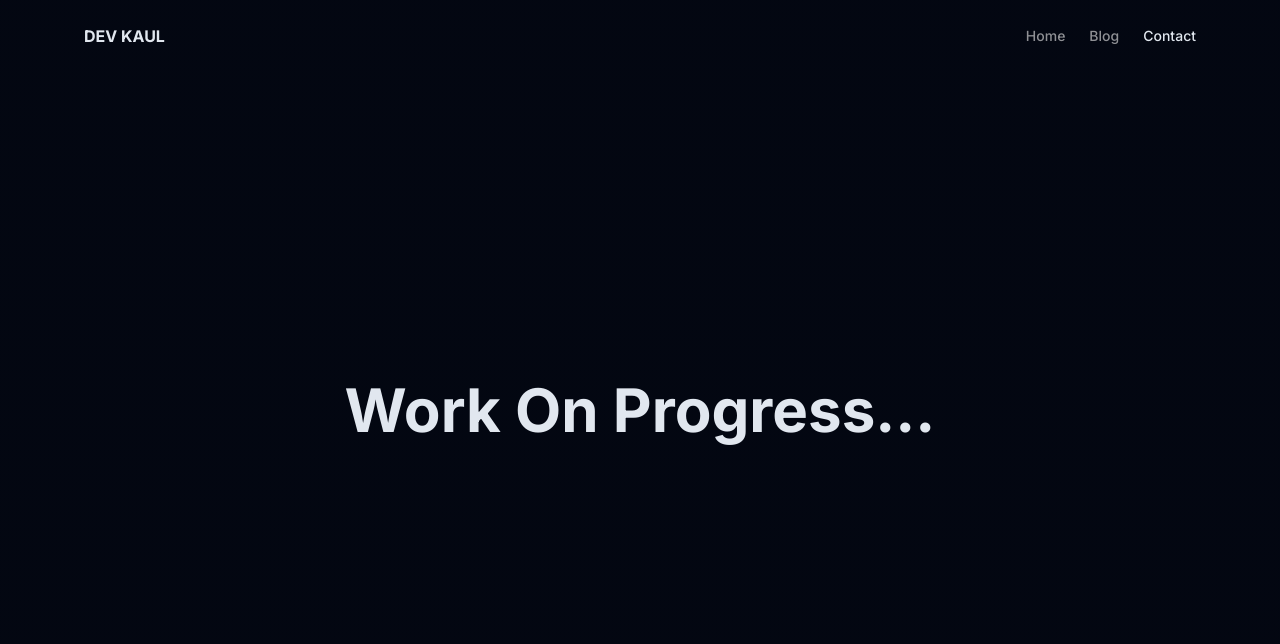
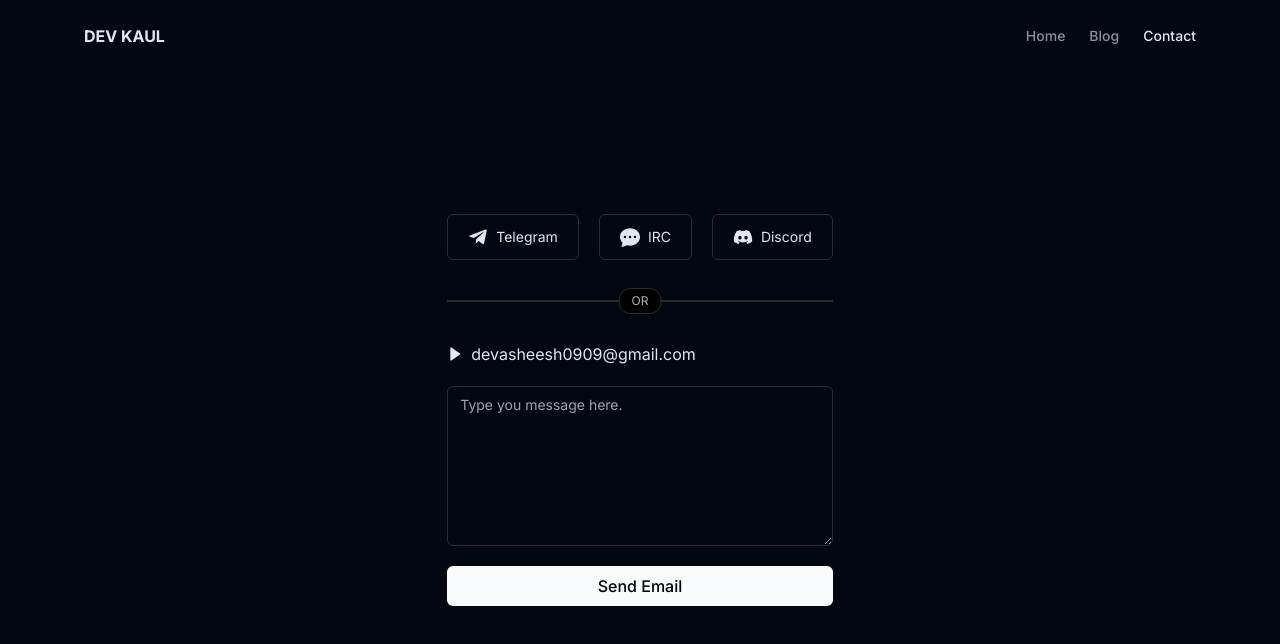
Before and after one commit to BugReportOnWeb/website, a Next.js app: page /contact in a window 1280 px wide. Shown: the top 644 px of the page. Built offline with nearby package versions, Linux system fonts and the light colour scheme.

Commit message:
Add inital contact page frame

```diff
--- a/app/contact/page.tsx
+++ b/app/contact/page.tsx
@@ -1,7 +1,27 @@
+import { FaTelegramPlane, FaDiscord } from 'react-icons/fa';
+import { BsFillChatDotsFill } from 'react-icons/bs';
+import { BiSolidRightArrow } from 'react-icons/bi';
+
 const Contact = () => {
     return (
-        <div className='h-full pt-32 sm:flex sm:justify-center sm:items-center sm:pt-5'>
-            <h1 className='font-extrabold text-center text-3xl sm:text-6xl'>Work On Progress...</h1>
+        <div className='h-full pt-[6.75rem] sm:flex sm:justify-center sm:items-center sm:pt-5'>
+            <div className='mx-auto p-5 flex flex-col justify-center items-center w-fit gap-10'>
+                <div className='flex items-start gap-5'>
+                    <div className='text-sm border border-[#242F2B] w-full px-5 py-3 rounded-md flex justify-center items-center cursor-pointer bg-transparent hover:bg-[#27272a]'><span><FaTelegramPlane className='mr-2 text-xl' /></span>Telegram</div>
+                    <div className='text-sm border border-[#242F2B] w-full px-5 py-3 rounded-md flex justify-center items-center cursor-pointer bg-transparent hover:bg-[#27272a]'><span><BsFillChatDotsFill className='mr-2 text-xl' /></span>IRC</div>
+                    <div className='text-sm border border-[#242F2B] w-full px-5 py-3 rounded-md flex justify-center items-center cursor-pointer bg-transparent hover:bg-[#27272a]'><span><FaDiscord className='mr-2 text-xl' /></span>Discord</div>
+                </div>
+
+                <div className='relative w-full border border-[#242F2B]'>
+                    <div className='absolute border border border-[#242F2B] flex justify-center items-center px-3 py-1 left-1/2 top-1/2 -translate-x-1/2 -translate-y-1/2 rounded-xl text-xs text-white/70 bg-black'>OR</div>
+                </div>
+
+                <div className='w-full flex flex-col justify-center gap-5'>
+                    <h1 className='text-start flex items-center'><BiSolidRightArrow className='mr-2' />devasheesh0909@gmail.com</h1>
+                    <textarea className='rounded-md bg-inherit border border-[#242F2B] py-2 px-3 text-sm w-full h-40 outline-white outline-offset-2 focus:outline focus:outline-2' placeholder='Type you message here.' />
+                    <button type='submit' className='mx-auto bg-[#f8fafc] font-medium text-[#020205] w-full h-10 rounded-md flex justify-center items-center cursor-pointer transition-colors ease-in-out hover:bg-[#f8fafc]/90'>Send Email</button>
+                </div>
+            </div>
         </div>
     )
 }
```
